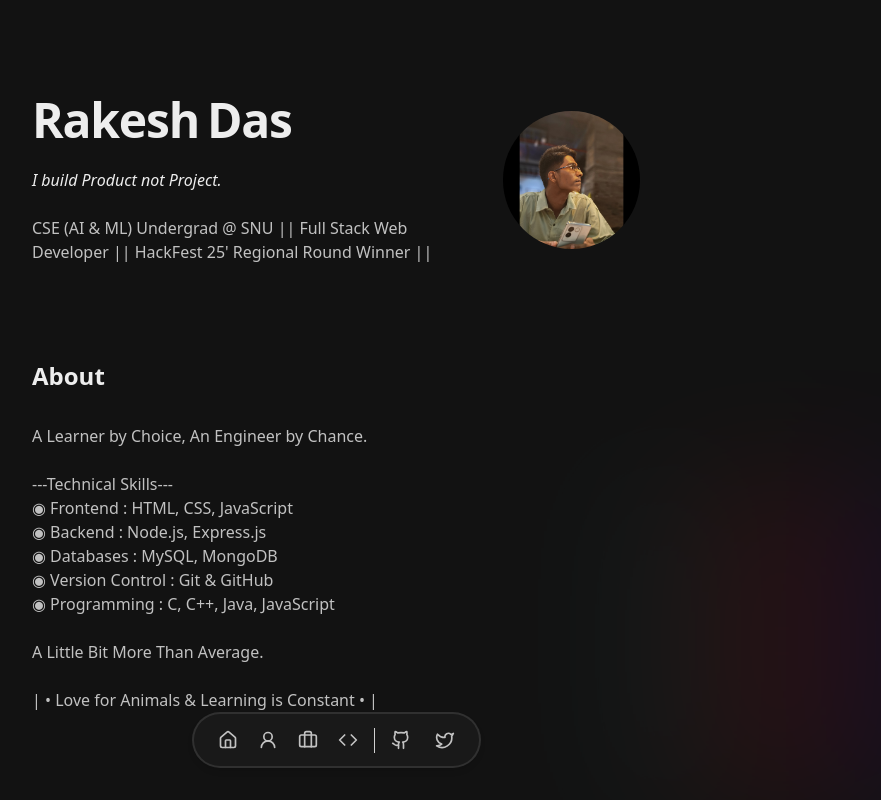
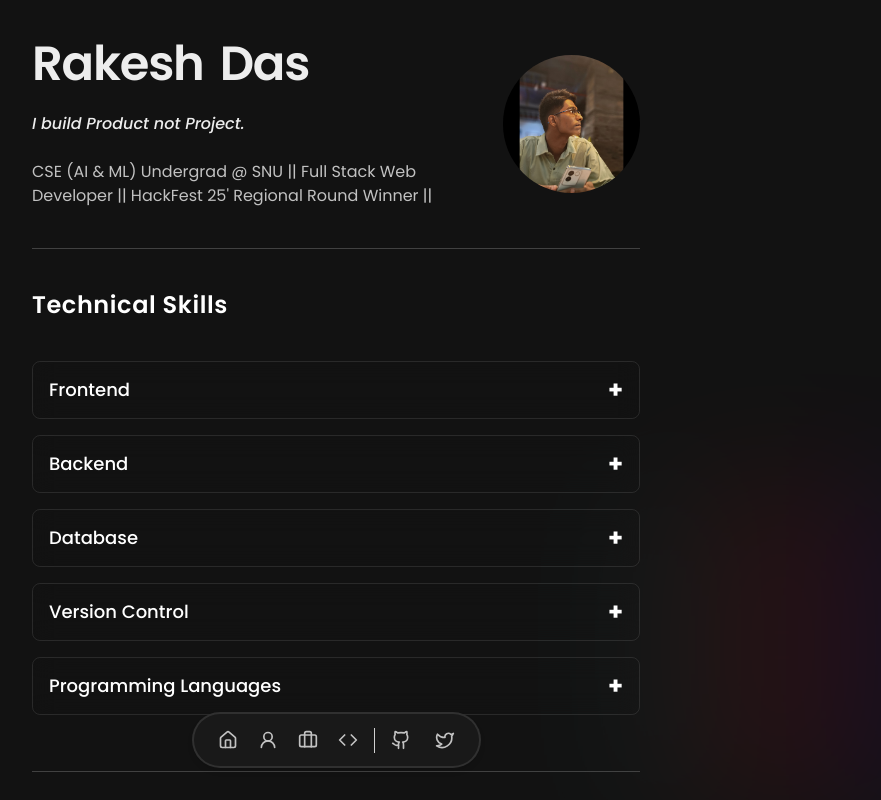
Before and after one commit to rcd-env/portfolio, a Next.js app: page / in a window 1280 px wide. Shown: the top 800 px of the page, without its empty margins (304-1185 px from the left). Built offline with nearby package versions, Linux system fonts and the light colour scheme.

Commit message:
add about change

```diff
--- a/package.json
+++ b/package.json
@@ -10,6 +10,7 @@
     "format": "prettier --write . --ignore-path .gitignore"
   },
   "dependencies": {
+    "framer-motion": "^12.18.1",
     "lucide-react": "^0.469.0",
     "motion": "^11.15.0",
     "next": "15.1.3",
--- a/src/app/globals.css
+++ b/src/app/globals.css
@@ -1,3 +1,4 @@
+@import url("https://fonts.googleapis.com/css2?family=Poppins:ital,wght@0,100;0,200;0,300;0,400;0,500;0,600;0,700;0,800;0,900;1,100;1,200;1,300;1,400;1,500;1,600;1,700;1,800;1,900&display=swap");
 @tailwind base;
 @tailwind components;
 @tailwind utilities;
@@ -13,6 +14,7 @@
   margin: 0;
   padding: 0;
   color-scheme: dark;
+  font-family: "Poppins";
 }
 
 body {
--- a/src/app/page.tsx
+++ b/src/app/page.tsx
@@ -10,7 +10,7 @@ const Connect = dynamic(() => import("../components/Connect"));
 
 export default function Home() {
   return (
-    <div className="relative flex flex-col gap-24">
+    <div className="relative flex flex-col gap-10">
       <div className="opacity-10">
         <Background />
       </div>
--- a/src/components/About.tsx
+++ b/src/components/About.tsx
@@ -1,55 +1,156 @@
 "use client";
 
+import { useState } from "react";
 import { NextPage } from "next";
+import { motion, AnimatePresence } from "framer-motion";
 
-import { motion } from "motion/react";
+const skillSections = [
+  {
+    category: "Frontend",
+    skills: [
+      { name: "HTML", level: 100 },
+      { name: "CSS", level: 90 },
+      { name: "JavaScript", level: 85 },
+      { name: "Tailwind CSS", level: 80 },
+      { name: "Bootstrap", level: 80 },
+    ],
+  },
+  {
+    category: "Backend",
+    skills: [
+      { name: "Node.js", level: 100 },
+      { name: "Express.js", level: 85 },
+    ],
+  },
+  {
+    category: "Database",
+    skills: [
+      { name: "MySQL", level: 70 },
+      { name: "MongoDB", level: 90 },
+    ],
+  },
+  {
+    category: "Version Control",
+    skills: [
+      { name: "Git", level: 90 },
+      { name: "GitHub", level: 100 },
+    ],
+  },
+  {
+    category: "Programming Languages",
+    skills: [
+      { name: "C", level: 80 },
+      { name: "C++", level: 65 },
+      { name: "Java", level: 75 },
+    ],
+  },
+];
 
-interface Props {}
+const About: NextPage = () => {
+  const [activeSection, setActiveSection] = useState<string | null>(null);
 
-const About: NextPage<Props> = ({}) => {
+  const toggleSection = (category: string) => {
+    setActiveSection((prev) => (prev === category ? null : category));
+  };
+
   return (
     <section
-      className="max-w-[40rem] mx-auto px-[1rem] w-full flex flex-col gap-8"
+      className="max-w-[40rem] mx-auto px-4 w-full flex flex-col gap-10 text-white"
       id="about"
     >
-      <div>
-        <motion.h2
-          initial={{ opacity: 0, filter: "blur(10px)" }}
-          animate={{ opacity: 1, filter: "blur(0px)" }}
-          transition={{ duration: 0.3, delay: 0.5 }}
-          className="text-2xl font-semibold"
-        >
-          About
-        </motion.h2>
-      </div>
-      <div className="flex items-start justify-start flex-col gap-6">
-        <motion.p
-          initial={{ opacity: 0, filter: "blur(10px)" }}
-          animate={{ opacity: 0.8, filter: "blur(0px)" }}
-          transition={{ duration: 0.3, delay: 0.6 }}
-        >
-          A Learner by Choice, An Engineer by Chance.
-        </motion.p>
-        <motion.p
-          initial={{ opacity: 0, filter: "blur(10px)" }}
-          animate={{ opacity: 0.8, filter: "blur(0px)" }}
-          transition={{ duration: 0.3, delay: 0.7 }}
-        >
-          ---Technical Skills--- <br /> ◉ Frontend : HTML, CSS, JavaScript
-          <br /> ◉ Backend : Node.js, Express.js <br /> ◉ Databases : MySQL,
-          MongoDB <br /> ◉ Version Control : Git & GitHub <br /> ◉ Programming :
-          C, C++, Java, JavaScript
-        </motion.p>
-        <motion.p
-          initial={{ opacity: 0, filter: "blur(10px)" }}
-          animate={{ opacity: 0.8, filter: "blur(0px)" }}
-          transition={{ duration: 0.3, delay: 0.8 }}
-        >
-          A Little Bit More Than Average.
-          <br />
-          <br />| • Love for Animals & Learning is Constant • |
-        </motion.p>{" "}
-      </div>
+      <motion.h2
+        initial={{ opacity: 0, y: 20 }}
+        animate={{ opacity: 1, y: 0 }}
+        transition={{ duration: 0.6, ease: "easeOut" }}
+        className="text-2xl font-semibold tracking-wide"
+      >
+        Technical Skills
+      </motion.h2>
+
+      <motion.div
+        initial={{ opacity: 0, y: 10 }}
+        animate={{ opacity: 1, y: 0 }}
+        transition={{ duration: 0.6, delay: 0.3, ease: "easeOut" }}
+        className="flex flex-col gap-4"
+      >
+        {skillSections.map((section, idx) => {
+          const isOpen = activeSection === section.category;
+
+          return (
+            <motion.div
+              key={section.category}
+              className="bg-white/5/0 bg-opacity-0 rounded-lg border border-white/10 backdrop-blur-md overflow-hidden"
+              layout
+              transition={{ duration: 0.3, ease: [0.4, 0, 0.2, 1] }}
+            >
+              <button
+                onClick={() => toggleSection(section.category)}
+                className="w-full px-4 py-3 flex justify-between items-center cursor-pointer hover:bg-white/10 transition-colors duration-200"
+              >
+                <h4 className="text-lg font-medium text-left w-full">
+                  {section.category}
+                </h4>
+                <motion.span
+                  className="text-2xl font-bold ml-4 select-none"
+                  animate={{ rotate: isOpen ? 45 : 0 }}
+                  transition={{ duration: 0.2, ease: "easeInOut" }}
+                >
+                  +
+                </motion.span>
+              </button>
+
+              <AnimatePresence>
+                {isOpen && (
+                  <motion.div
+                    key="content"
+                    initial={{ height: 0 }}
+                    animate={{ height: "auto" }}
+                    exit={{ height: 0 }}
+                    transition={{ duration: 0.25, ease: "easeInOut" }}
+                    className="overflow-hidden"
+                  >
+                    <div className="px-4 pb-4">
+                      <div className="flex flex-col gap-4 pt-2">
+                        {section.skills.map((skill, skillIdx) => (
+                          <motion.div
+                            key={skill.name}
+                            className="flex flex-col gap-1"
+                            initial={{ opacity: 0 }}
+                            animate={{ opacity: 1 }}
+                            transition={{
+                              duration: 0.2,
+                              delay: 0.05 * skillIdx,
+                            }}
+                          >
+                            <div className="flex justify-between text-sm text-white/80">
+                              <span>{skill.name}</span>
+                              <span>{skill.level}%</span>
+                            </div>
+                            <div className="w-full h-2 bg-white/10 rounded-full overflow-hidden">
+                              <motion.div
+                                className="h-full bg-gradient-to-r from-white to-white/90 rounded-full"
+                                initial={{ width: "0%" }}
+                                animate={{ width: `${skill.level}%` }}
+                                transition={{
+                                  duration: 0.5,
+                                  delay: 0.1 + 0.03 * skillIdx,
+                                  ease: "easeOut",
+                                }}
+                              />
+                            </div>
+                          </motion.div>
+                        ))}
+                      </div>
+                    </div>
+                  </motion.div>
+                )}
+              </AnimatePresence>
+            </motion.div>
+          );
+        })}
+      </motion.div>
+
+      <hr className="border-white/20 mt-4" />
     </section>
   );
 };
--- a/src/components/Experience.tsx
+++ b/src/components/Experience.tsx
@@ -98,6 +98,7 @@ const Experience: NextPage = () => {
           </motion.div>
         ))}
       </motion.div>
+      <hr className="border-white/20 mt-4" />
     </section>
   );
 };
--- a/src/components/Hero.tsx
+++ b/src/components/Hero.tsx
@@ -8,7 +8,7 @@ import { motion } from "motion/react";
 interface Props {}
 
 const Hero: NextPage<Props> = ({}) => {
-  const headingText = "Rakesh Das";
+  const headingText = "Rakesh  Das";
 
   const container = {
     hidden: { opacity: 0 },
@@ -39,7 +39,7 @@ const Hero: NextPage<Props> = ({}) => {
             variants={container}
             initial="hidden"
             animate="show"
-            className="text-5xl font-bold tracking-tight text-pretty flex flex-wrap gap-2 max-[670px]:text-center max-[670px]:justify-center max-[670px]:items-center"
+            className="text-5xl font-semibold tracking-tight text-pretty flex flex-wrap gap-2 max-[670px]:text-center max-[670px]:justify-center max-[670px]:items-center"
           >
             <motion.span className="flex flex-wrap gap-2 max-[670px]:text-center max-[670px]:justify-center max-[670px]:items-center">
               {headingText.split(" ").map((word, index) => (
@@ -88,6 +88,9 @@ const Hero: NextPage<Props> = ({}) => {
           />
         </motion.div>
       </div>
+      <br />
+
+      <hr className="border-white/20 mt-4" />
     </section>
   );
 };
--- a/src/components/Projects.tsx
+++ b/src/components/Projects.tsx
@@ -20,8 +20,7 @@ const Projects: NextPage<Props> = ({}) => {
   const projects: Project[] = [
     {
       title: "RoomGo",
-      description:
-        "Currently working on it.",
+      description: "Currently working on it.",
       image: "/assets/RoomGo.png",
       link: "nada",
       tags: ["Node.js", "Express.js", "MongoDB", "BootStrap", "EJS"],
@@ -125,6 +124,8 @@ const Projects: NextPage<Props> = ({}) => {
           ))}
         </motion.div>
       </div>
+
+      <hr className="border-white/20 mt-4" />
     </section>
   );
 };
```
Also changed, not shown: 1 other file (tests, documents, lock files or other folders).
